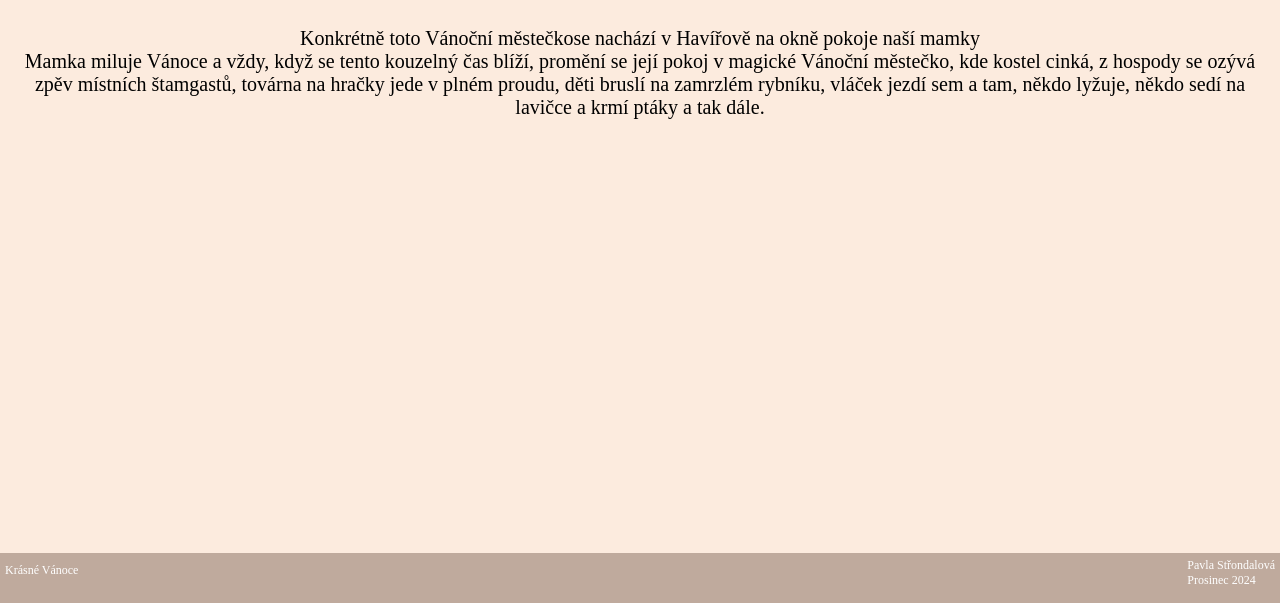
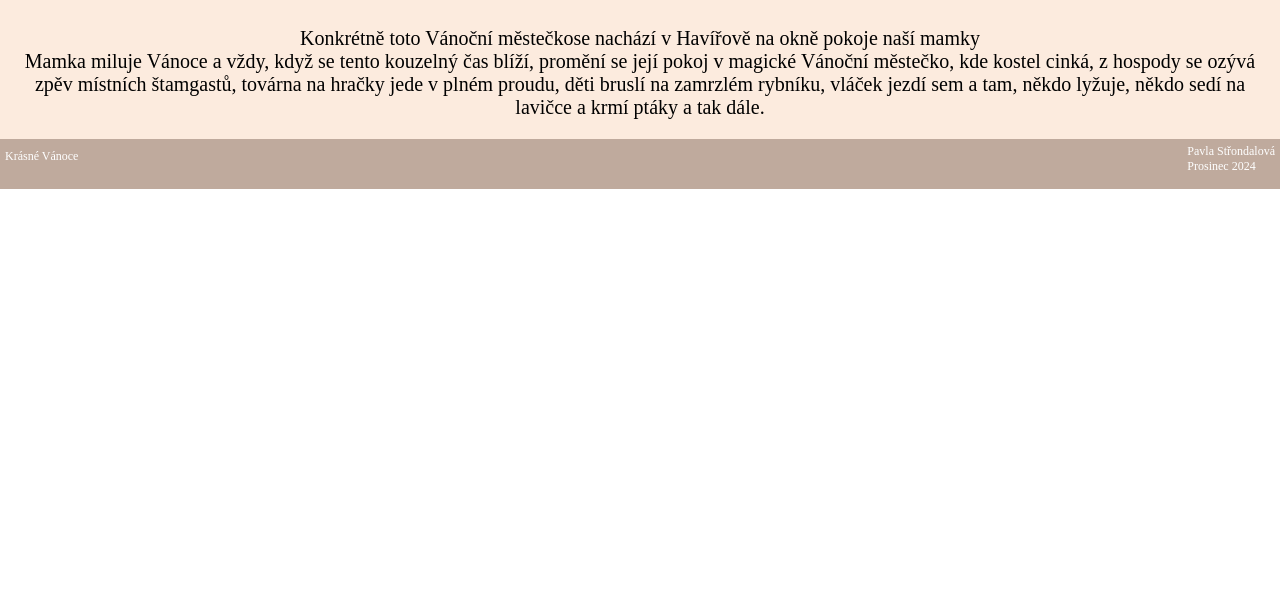
Before and after one commit to Strondal/Zaverecny_Projekt_Koderka, an Eleventy site: page index.html in a window 1280 px wide. Shown: the part 292-895 px from the top of the page. After the commit the page ends 800 px from the top, so only its background shows below. Built offline with nearby package versions, Linux system fonts and the light colour scheme; Eleventy itself is replaced by a stand-in of ours; files that its build step writes are made by us from their sources; a web font is replaced by a local one.

Commit message:
vzhled uvod

```diff
--- a/scss/style.scss
+++ b/scss/style.scss
@@ -81,7 +81,7 @@ a {
 .uvod{
     text-align: center;
     background-color: $pozadi;
-    height: calc(100vh - 230px);
+    //height: calc(100vh - 230px);
     padding: 15px 10px 20px 10px;
 
 
```
